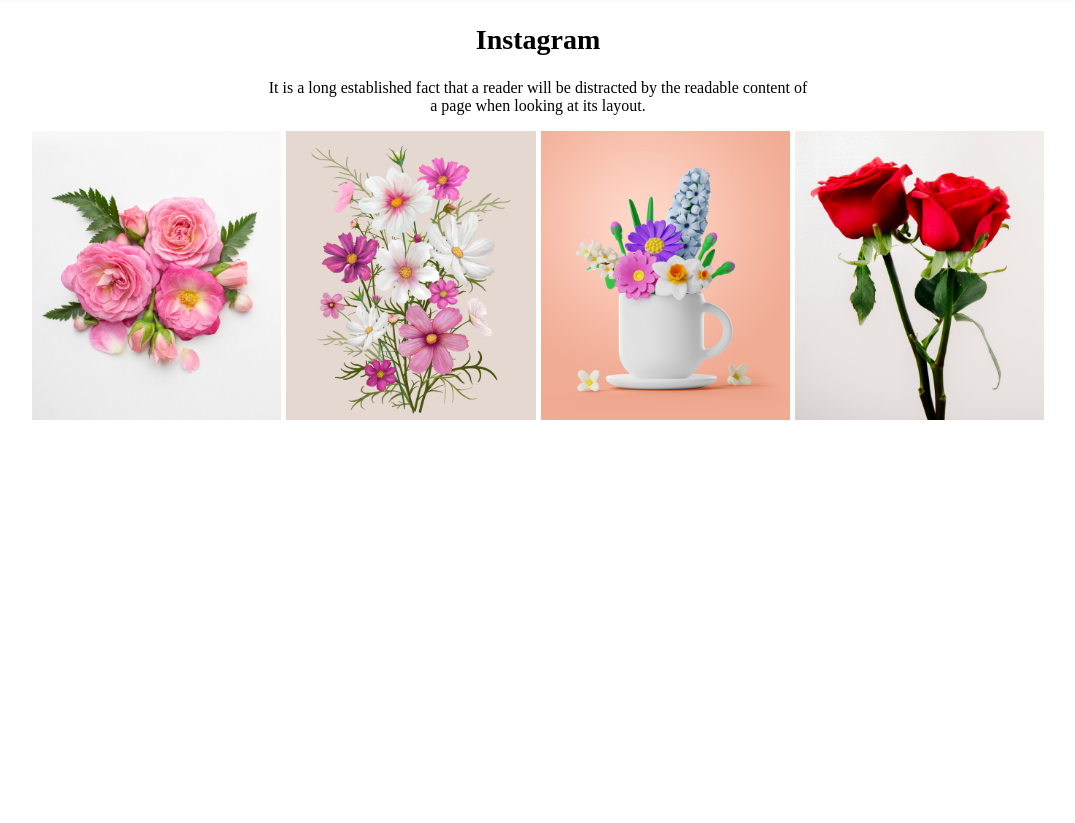
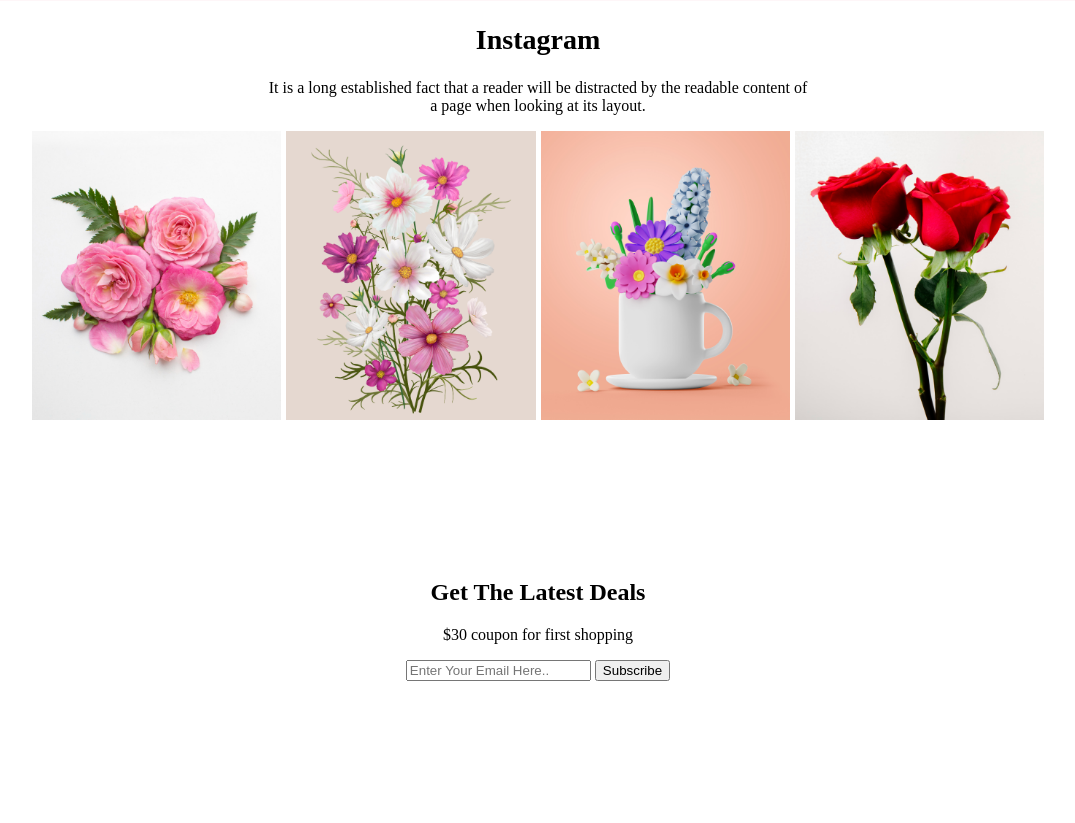
Before and after one commit to Shahin270/responsive-challenge-practise, a plain HTML site: page index.html in a window 1280 px wide. Shown: the part 2473-3296 px from the top of the page, without its empty margins (102-1177 px from the left). Before the commit the page ends 2901 px from the top, so only its background shows below. Drawn offline with Linux system fonts and the light colour scheme.

Commit message:
deals from

```diff
--- a/index.html
+++ b/index.html
@@ -95,6 +95,23 @@
                 <img class="images" src="Flower Asset/Rectangle 6.png" alt="">
             </div>
         </section>
+        <section>
+            <div class="background-img">
+             <div class="deal">
+                <h1>
+                    Get The Latest Deals
+                </h1>
+                <p>
+                    $30 coupon for first shopping
+                </p>
+               </div>
+
+               <div>
+                <input type="email" name="" id="" placeholder="Enter Your Email Here..">
+                <input type="button" value="Subscribe">
+                </div>
+            </div>
+        </section>
 
     </main>
 
--- a/styles/index.css
+++ b/styles/index.css
@@ -198,6 +198,16 @@ header{
     justify-content: center;
     align-items: center;
 }
+.background-img{
+
+   height: 50vh;
+    width: 100%;
+    text-align: center;
+   align-content: center;
+
+
+
+}
 
 
 
```
